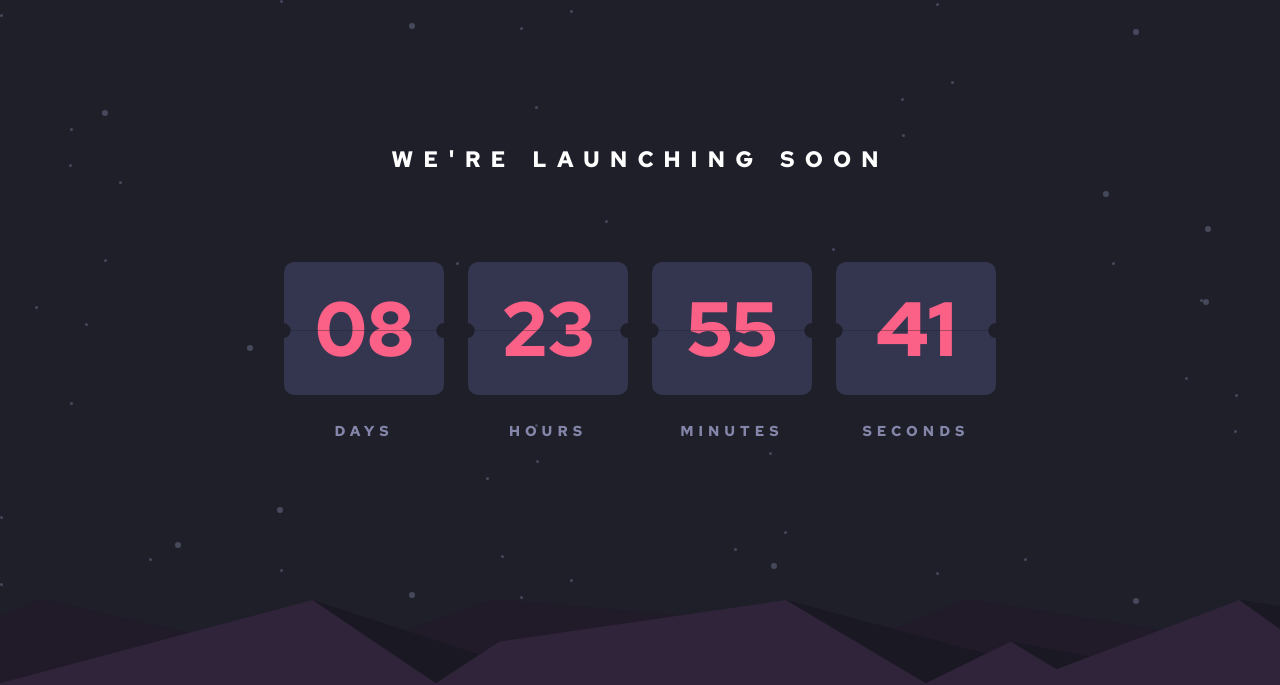
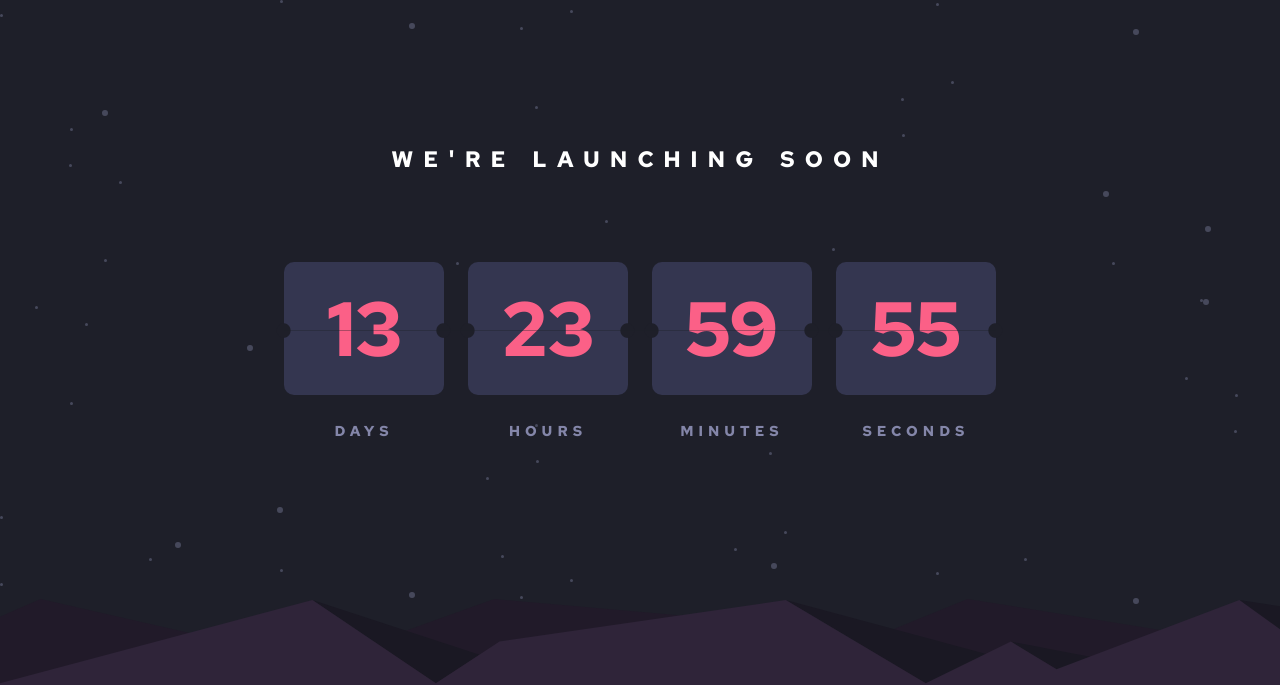
Before and after one commit to ChuyLandar/launch-countdown-timer, a plain HTML site: page index.html in a window 1280 px wide. Shown: the top 685 px of the page. Drawn offline with Linux system fonts and the light colour scheme.

Commit message:
feat: add flip functionality

```diff
--- a/index.html
+++ b/index.html
@@ -13,7 +13,7 @@
       <div class="timer-box">
         <h1 class="timer-title">WE'RE LAUNCHING SOON</h1>
         <div class="timer timer-days">08</div>
-        <div class="timer timer-hours">23</div>
+        <div class="timer timer-hours">22</div>
         <div class="timer timer-minutes">55</div>
         <div class="timer timer-seconds">41</div>
         <hr class="timer-ruler">
--- a/index.js
+++ b/index.js
@@ -1,25 +1,53 @@
-// const timerDays = document.querySelector(".timer-days");
-// const timerHours = document.querySelector(".timer-hours");
-// const timerMinutes = document.querySelector(".timer-minutes");
-// const timerSeconds = document.querySelector(".timer-seconds");
+const timerDays = document.querySelector(".timer-days");
+const timerHours = document.querySelector(".timer-hours");
+const timerMinutes = document.querySelector(".timer-minutes");
+const timerSeconds = document.querySelector(".timer-seconds");
 
 
-// fourteenDays = 8.64e7 * 14;
-// let today = new Date().getTime();
-// const goalDate = today + fourteenDays;
+timerDays.addEventListener("animationend", () => {
+    timerDays.classList.remove("flip");
+});
+timerHours.addEventListener("animationend", () => {
+    timerHours.classList.remove("flip");
+});
+timerMinutes.addEventListener("animationend", () => {
+    timerMinutes.classList.remove("flip");
+});
+timerSeconds.addEventListener("animationend", () => {
+    timerSeconds.classList.remove("flip");
+});
 
 
-// setInterval(()=>{
-//     let today = new Date().getTime();
-//     const releaseDate = goalDate - today;
+fourteenDays = 8.64e7 * 14;
+let today = new Date().getTime();
+const goalDate = today + fourteenDays;
 
-//     const d = Math.floor(releaseDate / 8.64e7);
-//     const h = Math.floor(releaseDate % 8.64e7 / 3.6e6);
-//     const m = Math.floor(releaseDate % 3.6e6 / 6e4);
-//     const s = Math.floor(releaseDate % 6e4 / 1e3);
 
-//     timerDays.textContent = d;
-//     timerHours.textContent = h;
-//     timerMinutes.textContent = m;
-//     timerSeconds.textContent = s;
-// }, 1000);
+setInterval(() => {
+    let today = new Date().getTime();
+    const releaseDate = goalDate - today;
+
+    const d = Math.floor(releaseDate / 8.64e7);
+    const h = Math.floor(releaseDate % 8.64e7 / 3.6e6);
+    const m = Math.floor(releaseDate % 3.6e6 / 6e4);
+    const s = Math.floor(releaseDate % 6e4 / 1e3);
+
+    if (timerDays.textContent != d) {
+        timerDays.classList.add("flip");
+    }
+    if (timerHours.textContent != h) {
+        timerHours.classList.add("flip");
+    }
+    if (timerMinutes.textContent != m) {
+        timerMinutes.classList.add("flip");
+    }
+    if (timerSeconds.textContent != s) {
+        timerSeconds.classList.add("flip");
+    }
+
+    timerDays.textContent = d;
+    timerHours.textContent = h;
+    timerMinutes.textContent = m;
+    timerSeconds.textContent = s;
+
+}, 1000);
--- a/style.css
+++ b/style.css
@@ -85,6 +85,10 @@ main {
     position: relative;
 }
 
+.flip {
+    animation: flip 500ms;
+}
+
 .timer::before {
     content: ".";
     color: var(--very-dark-blue);
@@ -147,7 +151,6 @@ footer {
     width: 100%;
     position: absolute;
     bottom: 0;
-
 }
 
 .attribution a {
@@ -157,3 +160,13 @@ footer {
 .attribution a:hover {
     color: white;
 }
+
+@keyframes flip{
+    from{
+      transform: rotateX(0)
+    }
+
+    to{
+      transform: rotateX(360deg)
+    }
+  }
```
